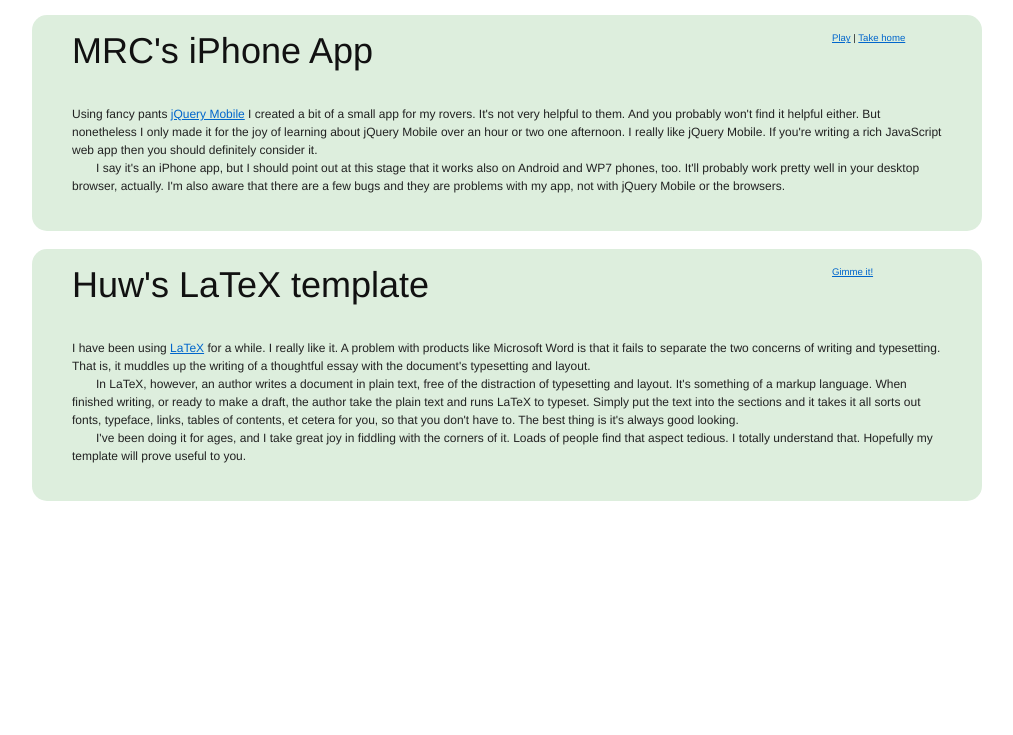
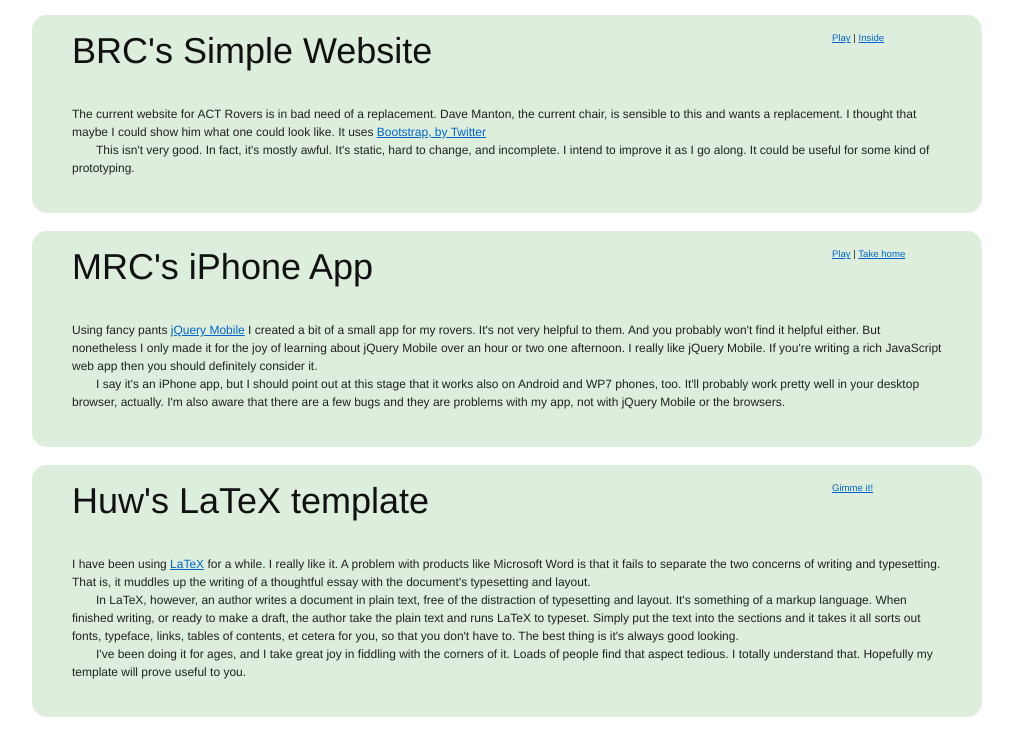
Before and after one commit to huwr/huwr.github.io, a plain HTML site: page index.html in a window 1280 px wide. Shown: the part 111-846 px from the top of the page, without its empty margins (133-1146 px from the left). Before the commit the page ends 800 px from the top, so only its background shows below. Drawn offline with Linux system fonts and the light colour scheme.

Commit message:
updated index to include ACT Rovers site

```diff
--- a/index.html
+++ b/index.html
@@ -37,6 +37,29 @@
 
       </div>
     </div>
+
+    <div class="span-24 toy append-bottom">
+      <div class="prepend-top prepend-1 span-19">
+        <h1 class="toy-title">BRC's Simple Website</h1>
+      </div>
+
+      <div class="prepend-top small toy-link span-4 right last">
+        <a href="brc/">Play</a> |
+        <a href="http://github.com/huwr/huwr.github.com/tree/master/brc">Inside</a>
+      </div>
+
+      <div class="prepend-top append-1 prepend-1 toy-description span-22 append-bottom">
+        <p>
+        	The current website for ACT Rovers is in bad  need of a replacement.
+Dave Manton, the current  chair, is sensible to this and  wants a replacement. I
+thought that maybe I could show him what one could look like.  It uses <a href="http://twitter.github.com/bootstrap/">Bootstrap, by Twitter</a>
+        </p>
+        <p>
+			This isn't very good. In fact, it's mostly awful.  It's static, hard to change, and incomplete.  I intend to improve it as I go along.  It could be useful for some kind of prototyping.
+		</p>
+      </div>
+    </div>
+
 
     <div class="span-24 toy append-bottom">
       <div class="prepend-top prepend-1 span-19">
```
